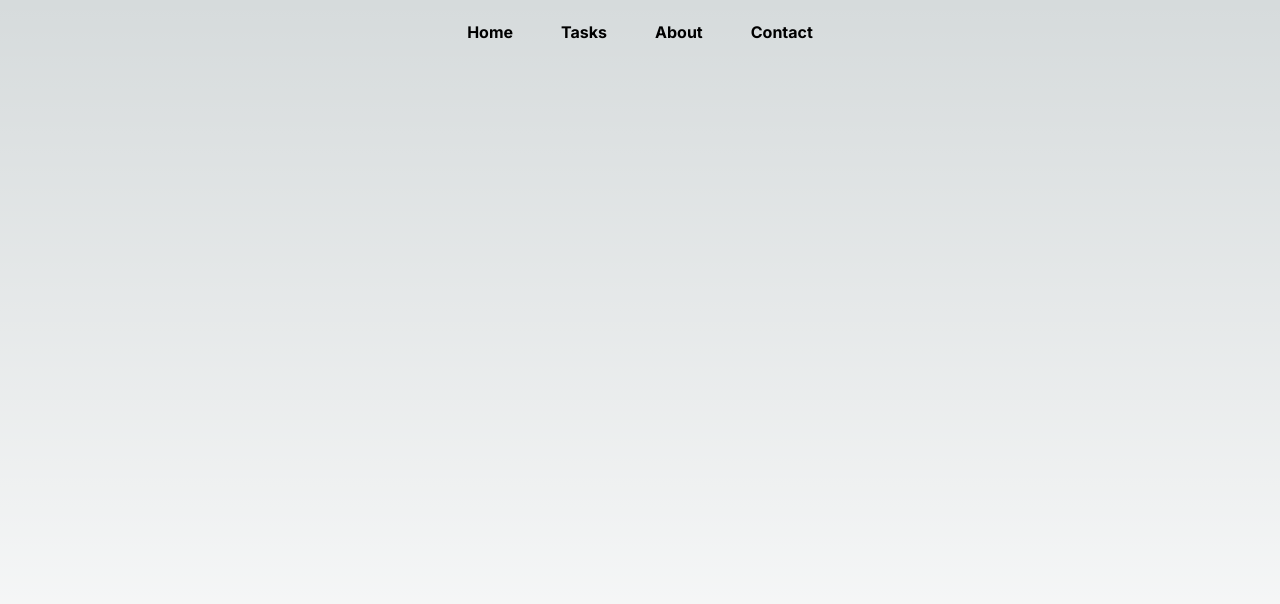
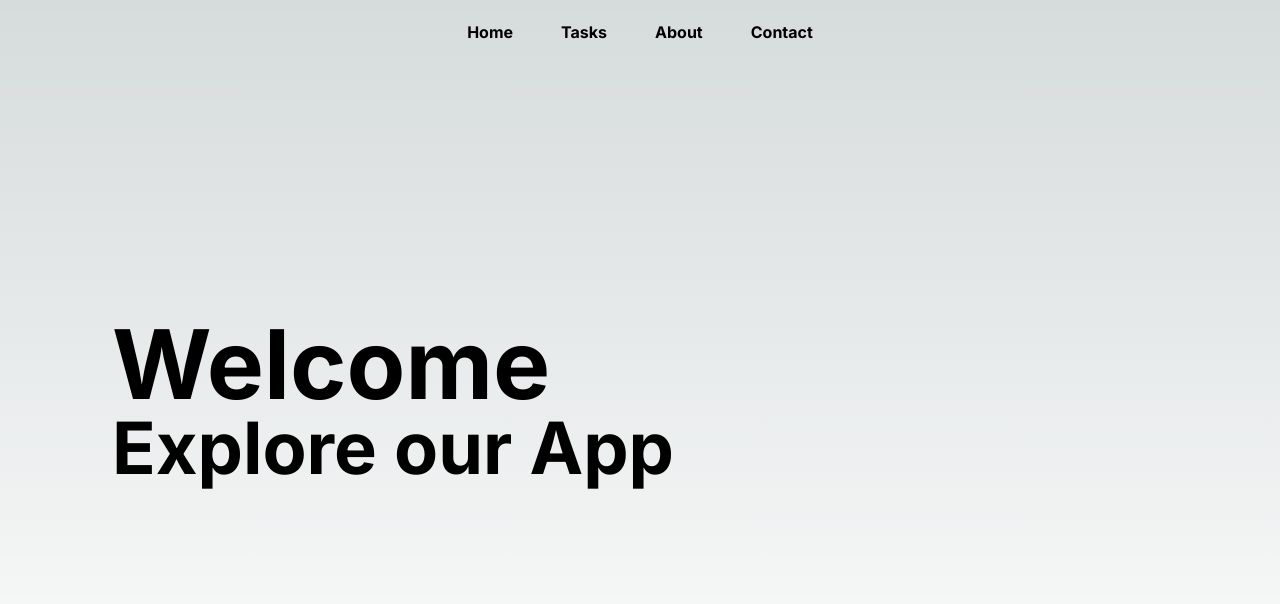
Before and after one commit to DrunkTaric/Tracker, a Next.js app: page / in a window 1280 px wide. Shown: the top 604 px of the page. Built offline with nearby package versions, Linux system fonts and the light colour scheme.

Commit message:
added the main funtionality

```diff
--- a/app/page.tsx
+++ b/app/page.tsx
@@ -1,6 +1,10 @@
+import Link from "next/link";
+
 export default function Home() {
   return (
-    <main className="">
+    <main className="h-full flex flex-col justify-center p-28">
+      <h1 className="text-8xl font-bold text-[var(--primary)]">Welcome</h1>
+      <h1 className="text-7xl font-bold text-[var(--primary)]">Explore our <Link href="/tasks" className="hover:bg-gradient-to-r hover:from-[var(--secondary)] hover:to-[var(--accent)] hover:bg-clip-text hover:text-transparent transition-all duration-1000">App</Link></h1>
     </main>
   );
 }
```
